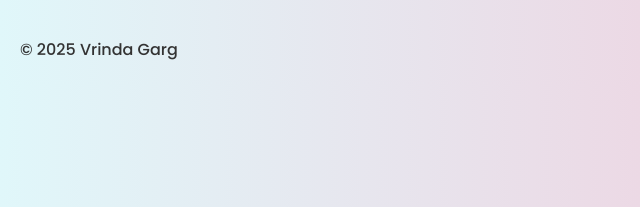
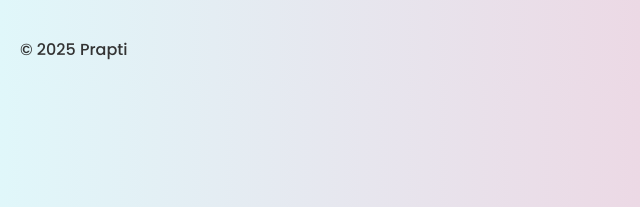
Before and after one commit to Prapti2104/Personal-Portfolio, a plain HTML site: page hobby.html in a window 1280 px wide. Shown: the part 198-405 px from the top of the page, 0-640 px from the left. Drawn offline with Linux system fonts and the light colour scheme.

Commit message:
Update hobby.html

```diff
--- a/hobby.html
+++ b/hobby.html
@@ -3,7 +3,7 @@
 <head>
   <meta charset="UTF-8" />
   <meta name="viewport" content="width=device-width, initial-scale=1.0"/>
-  <title>My Hobbies | Vrinda Garg</title>
+  <title>My Hobbies | Prapti </title>
   <link rel="stylesheet" href="style.css" />
 </head>
 <body>
@@ -17,7 +17,7 @@
   </section>
 
   <footer>
-    <p>&copy; 2025 Vrinda Garg</p>
+    <p>&copy; 2025 Prapti </p>
   </footer>
 </body>
 </html>
```
